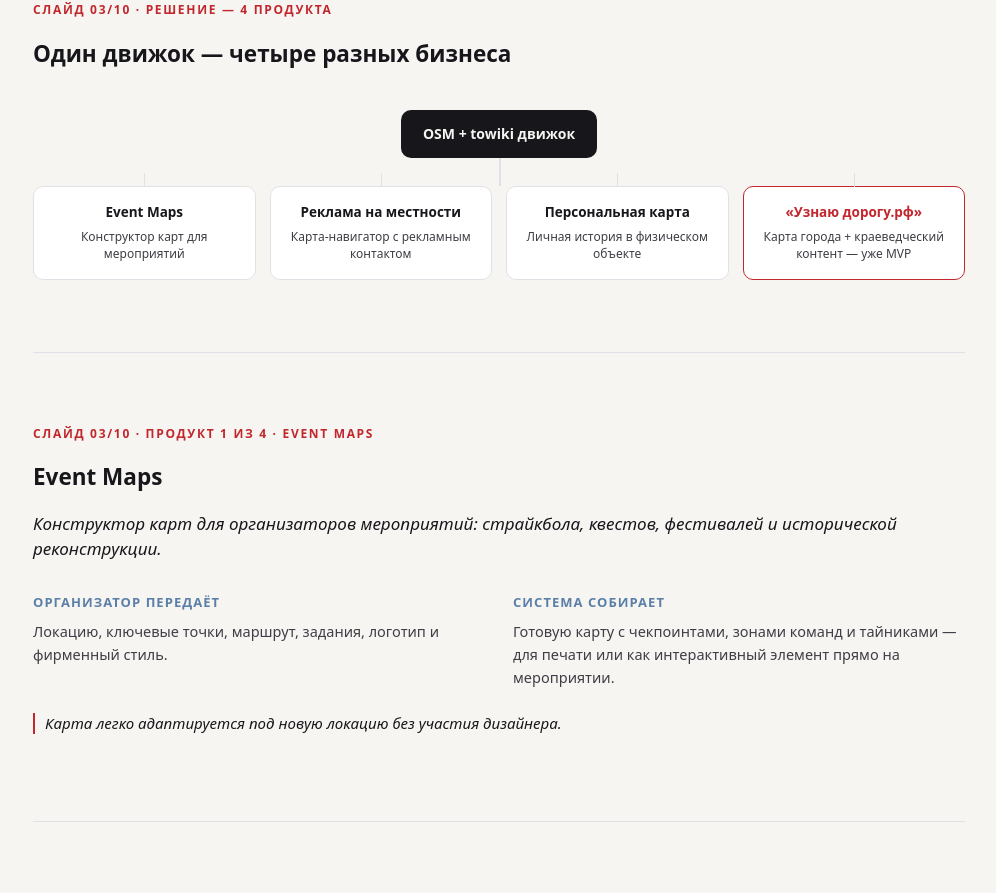
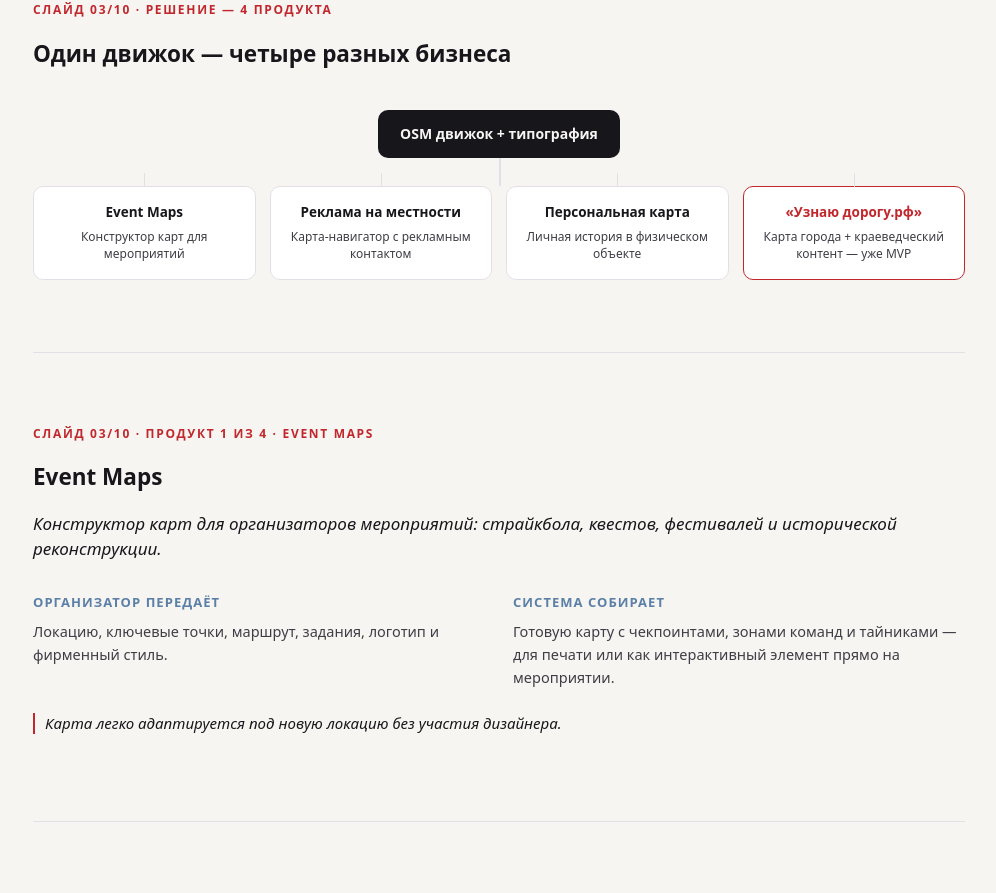
Before and after one commit to Zave001/Doroga, a React (Vite) app: page / in a window 1280 px wide. Shown: the part 1359-2252 px from the top of the page, without its empty margins (141-1137 px from the left). Built offline with nearby package versions, Linux system fonts and the light colour scheme.

Commit message:
Update Landing.tsx

```diff
--- a/src/Landing.tsx
+++ b/src/Landing.tsx
@@ -162,7 +162,7 @@ export function Landing() {
           <h2>Один движок — четыре разных бизнеса</h2>
           <div className="fork">
             <div className="fork__trunk">
-              <span>OSM + towiki движок</span>
+              <span>OSM движок + типография</span>
             </div>
             <div className="fork__branches">
               <div className="fork__branch">
```
